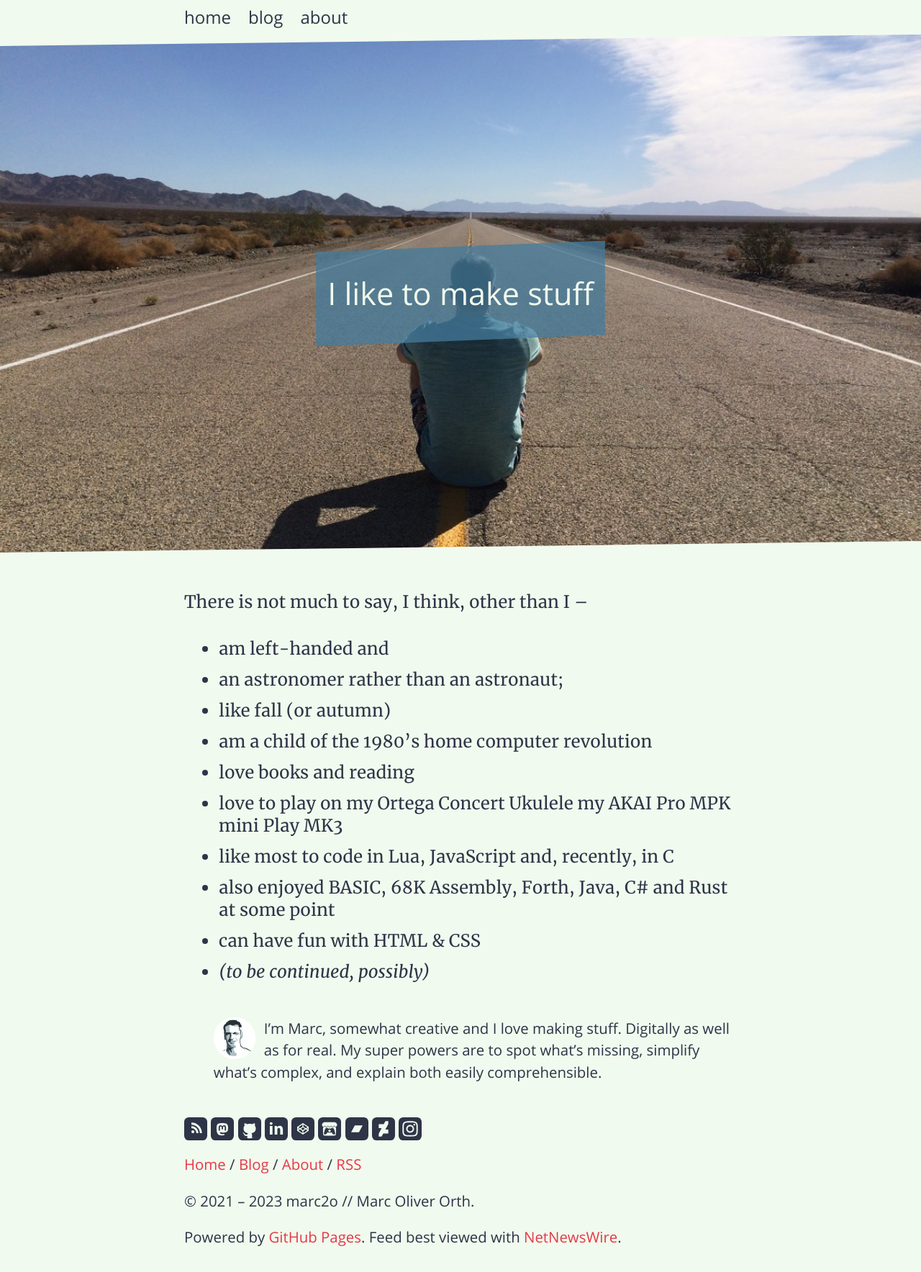
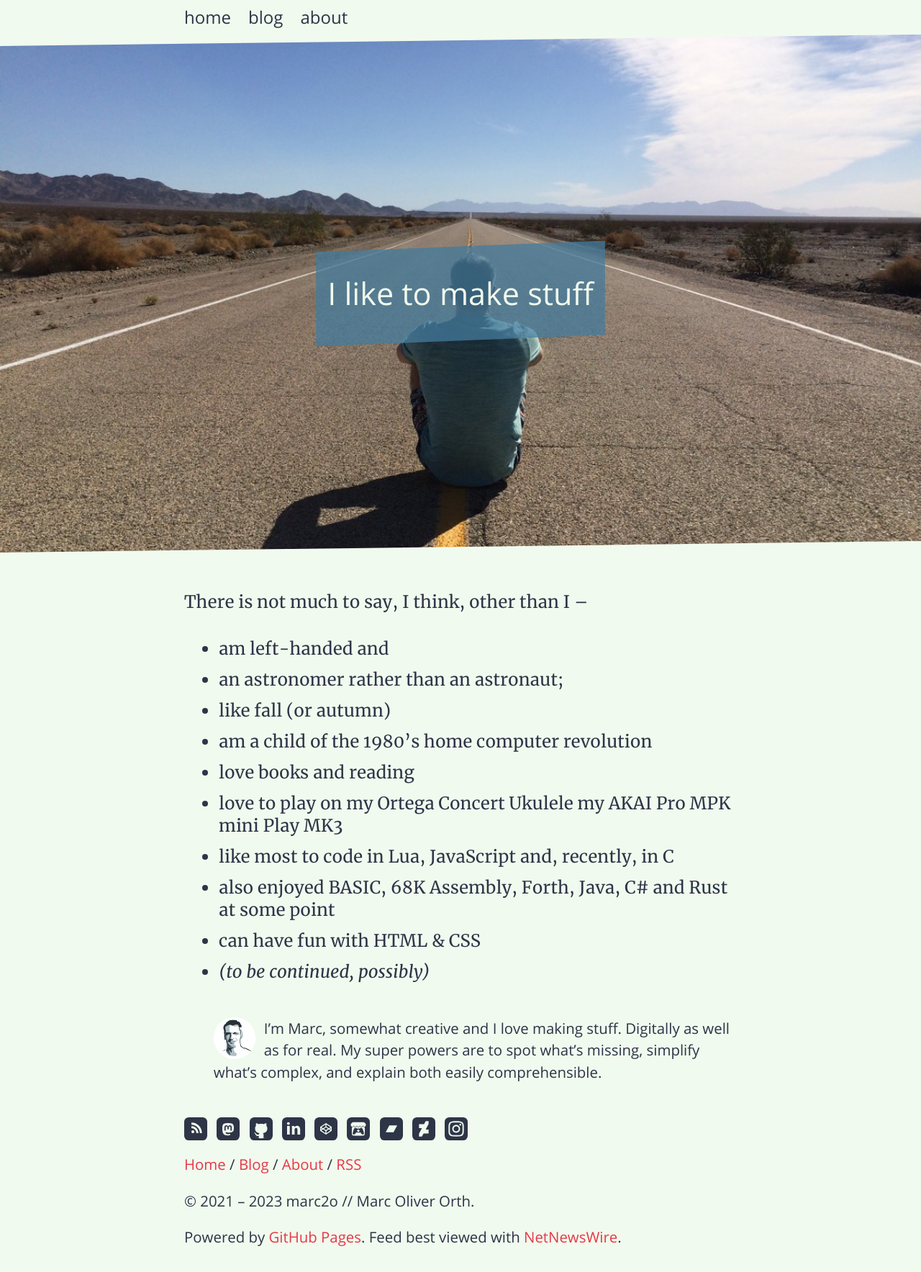
Before and after one commit to marc2o/marc2o.github.io, a Jekyll site: the page built from about.md, in a window 1280 px wide. Shown: the whole page at 72% size. Built offline with Jekyll 4.4.1, drawn with Linux system fonts in a browser that asks for light colours.

Commit message:
Update article.css

```diff
--- a/assets/css/article.css
+++ b/assets/css/article.css
@@ -481,7 +481,7 @@ ul.follow>li {
     cursor: pointer;
 }
 
-ul.follow>li:not(:last-child) {
+ul.follow>li:last-child {
     margin-right: 0;
 }
 
```
